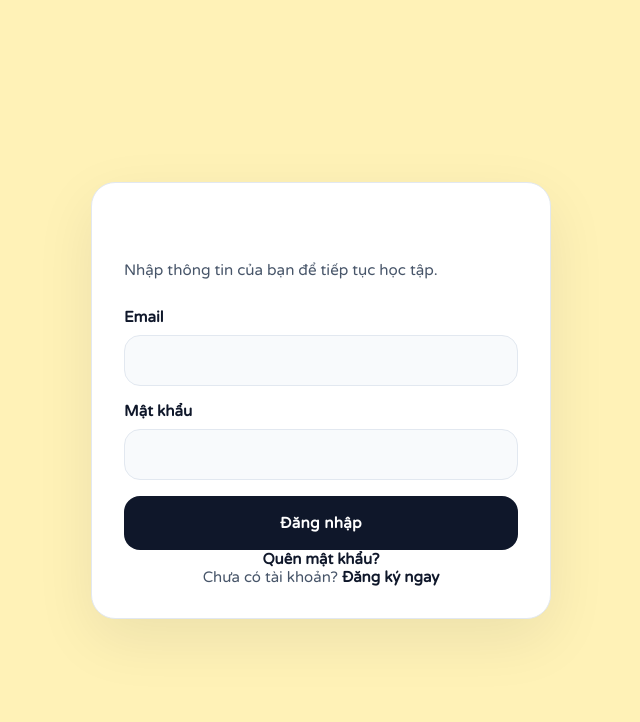
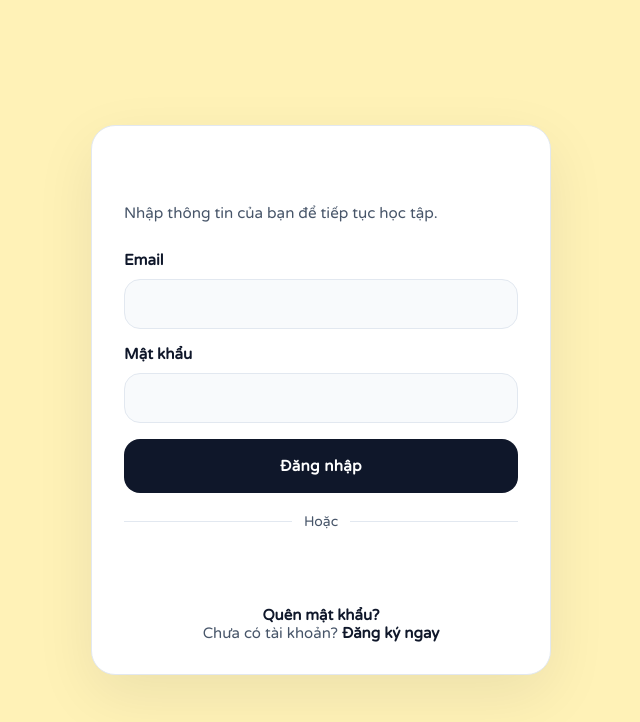
Before and after one commit to huuthangcv0612/VocabApp-fe, a React (Vite) app: page /login in a window 1280 px wide. Shown: the top 722 px of the page, without its empty margins (319-959 px from the left). Built offline with nearby package versions, Linux system fonts and the light colour scheme; no server answers.

Commit message:
add login with google

```diff
--- a/src/main.tsx
+++ b/src/main.tsx
@@ -7,7 +7,7 @@ import './styles/index.css'
 ReactDOM.createRoot(document.getElementById('root')!).render(
   <React.StrictMode>
     <GoogleOAuthProvider
-      clientId={import.meta.env.VITE_GOOGLE_CLIENT_ID}
+      clientId={import.meta.env.VITE_GOOGLE_CLIENT_ID || ''}
     >
       <App />
     </GoogleOAuthProvider>
--- a/src/pages/auth/Login.tsx
+++ b/src/pages/auth/Login.tsx
@@ -1,5 +1,6 @@
 import { useEffect, useState } from 'react'
 import { Link, useLocation, useNavigate } from 'react-router-dom'
+import { GoogleLogin, type CredentialResponse } from '@react-oauth/google'
 import { useAuth } from '../../contexts/AuthContext'
 import { FormInput } from '../../components/auth/FormInput'
 import toast from 'react-hot-toast'
@@ -10,7 +11,8 @@ const Login = () => {
   const [password, setPassword] = useState('')
   const [error, setError] = useState('')
   const [loading, setLoading] = useState(false)
-  const { login, isAuthenticated, user } = useAuth()
+  const [googleLoading, setGoogleLoading] = useState(false)
+  const { login, googleLogin, isAuthenticated, user } = useAuth()
   const navigate = useNavigate()
   const location = useLocation()
   const from = (location.state as { from?: Location })?.from?.pathname || '/'
@@ -29,6 +31,8 @@ const Login = () => {
 
   const handleSubmit = async (event: React.FormEvent<HTMLFormElement>) => {
     event.preventDefault()
+    if (loading || googleLoading) return
+
     setError('')
     setLoading(true)
 
@@ -68,6 +72,44 @@ const Login = () => {
     }
   }
 
+  const handleGoogleSuccess = async (credentialResponse: CredentialResponse) => {
+    if (!credentialResponse.credential) {
+      const errorMessage = 'Không nhận được thông tin xác thực từ Google.'
+      setError(errorMessage)
+      toast.error(errorMessage)
+      return
+    }
+
+    if (loading || googleLoading) return
+
+    setError('')
+    setGoogleLoading(true)
+
+    try {
+      const loggedUser = await googleLogin(credentialResponse.credential)
+      toast.success('Đăng nhập bằng Google thành công')
+
+      if (loggedUser?.role === 'admin') {
+        navigate('/admin', { replace: true })
+      } else {
+        navigate(from, { replace: true })
+      }
+    } catch (err) {
+      console.error('Google login error:', err)
+      const errorMessage = err instanceof Error ? err.message : 'Đăng nhập bằng Google thất bại'
+      setError(errorMessage)
+      toast.error(errorMessage)
+    } finally {
+      setGoogleLoading(false)
+    }
+  }
+
+  const handleGoogleError = () => {
+    const errorMessage = 'Đăng nhập bằng Google thất bại.'
+    setError(errorMessage)
+    toast.error(errorMessage)
+  }
+
   return (
     <main className="auth-page">
       <section className="auth-page__container">
@@ -99,12 +141,24 @@ const Login = () => {
 
           <button
             type="submit"
-          disabled={loading}
+            disabled={loading || googleLoading}
             className="auth-form__submit"
           >
             {loading ? 'Đang đăng nhập...' : 'Đăng nhập'}
           </button>
         </form>
+
+        <div className="auth-divider">
+          <span>Hoặc</span>
+        </div>
+
+        <div className="auth-google-wrapper">
+          <GoogleLogin
+            onSuccess={handleGoogleSuccess}
+            onError={handleGoogleError}
+            useOneTap={false}
+          />
+        </div>
 
         <p className="auth-form__footer">
           <Link to="/forgot-password">Quên mật khẩu?</Link>
--- a/src/styles/pages/auth.css
+++ b/src/styles/pages/auth.css
@@ -129,6 +129,32 @@
   color: var(--auth-accent);
 }
 
+.auth-divider {
+  display: flex;
+  align-items: center;
+  margin: 1.25rem 0 1rem;
+  color: var(--auth-muted);
+  font-size: 0.875rem;
+}
+
+.auth-divider::before,
+.auth-divider::after {
+  content: '';
+  flex: 1;
+  border-bottom: 1px solid var(--auth-border);
+}
+
+.auth-divider span {
+  padding: 0 0.75rem;
+}
+
+.auth-google-wrapper {
+  display: flex;
+  justify-content: center;
+  width: 100%;
+  margin-bottom: 1.25rem;
+}
+
 @media (max-width: 520px) {
   .auth-page {
     padding: 1.5rem 0.75rem;
```
Also changed, not shown: 2 other files (tests, documents, lock files or other folders). Lines whose indentation alone changed are shown as unchanged.
